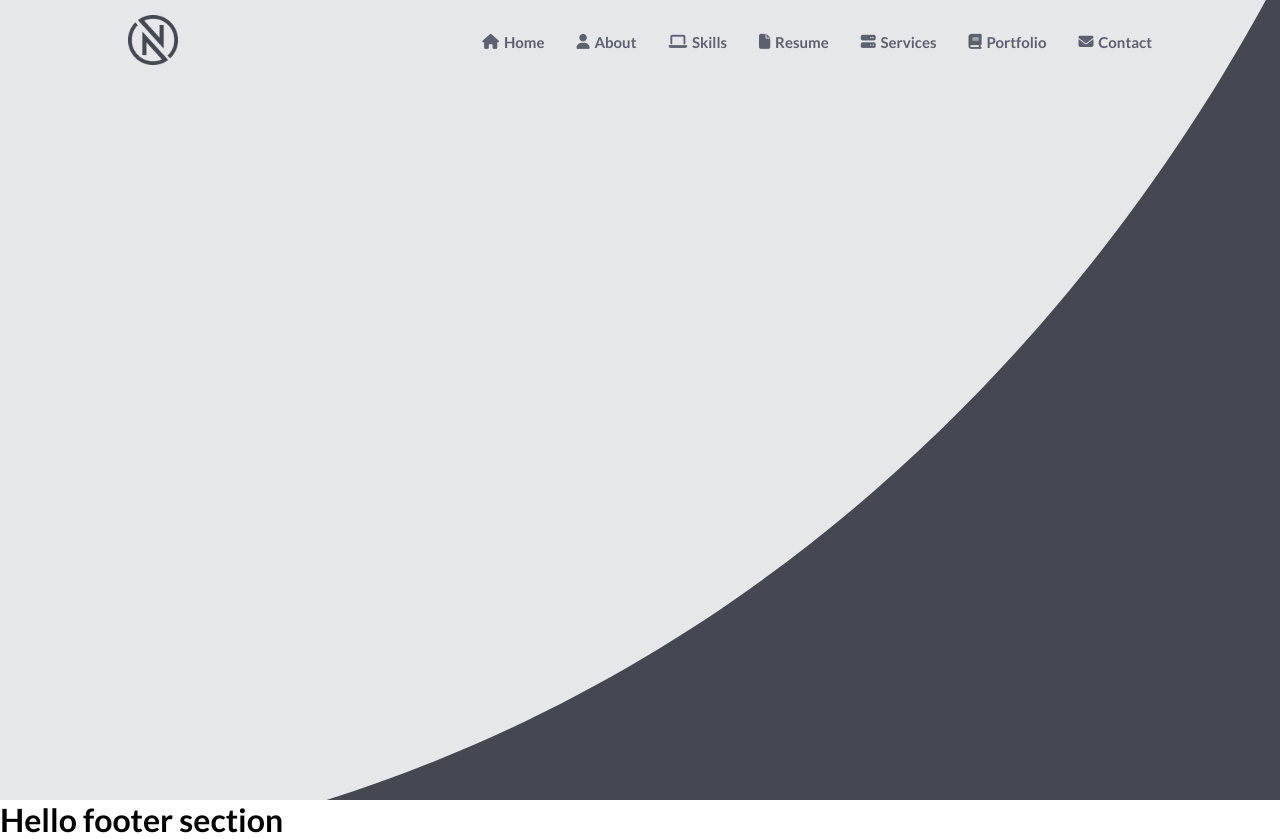
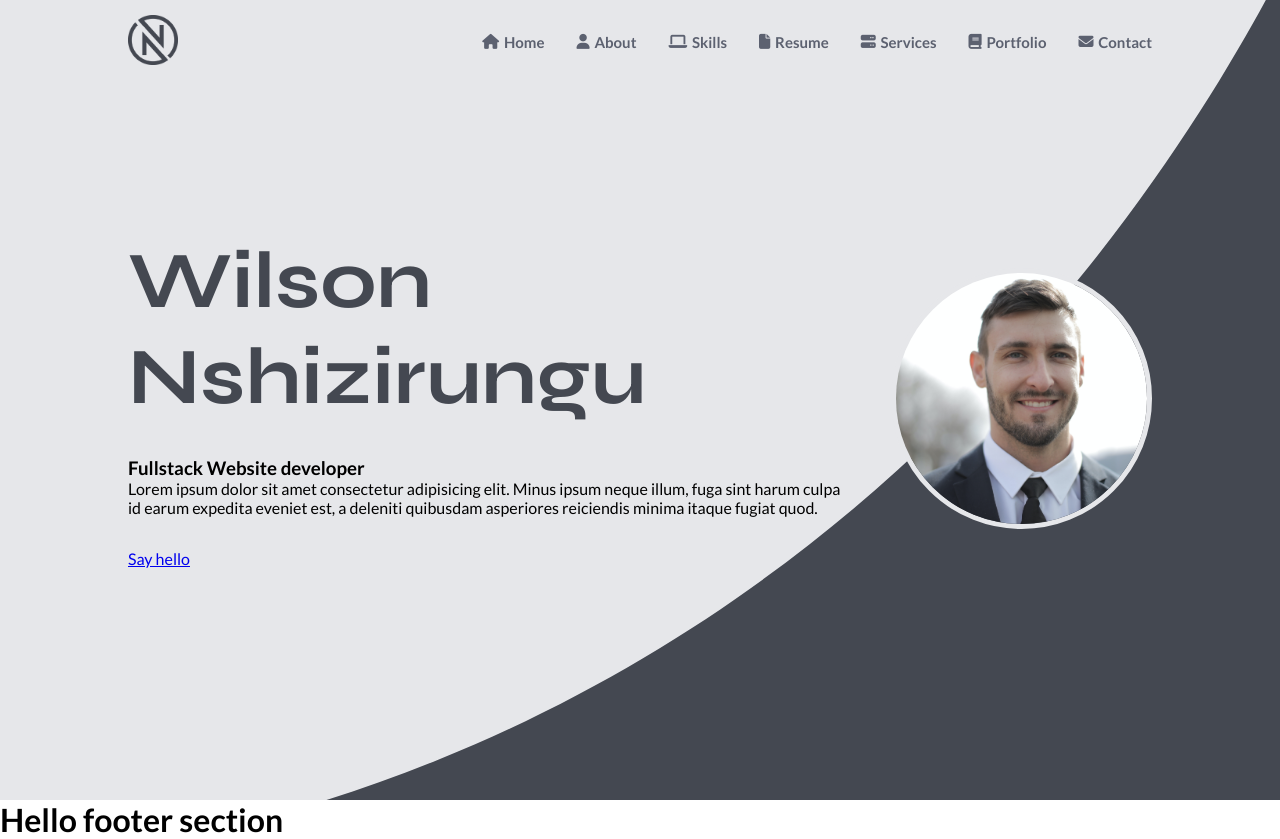
Before and after one commit to nshizi1/portfolio, a React (Create React App) app: page / in a window 1280 px wide. Built offline with nearby package versions, Linux system fonts and the light colour scheme.

Commit message:
hero section development

```diff
--- a/src/components/Home.jsx
+++ b/src/components/Home.jsx
@@ -3,7 +3,27 @@ import React from 'react'
 function Home() {
   return (
     <main>
-      <div id="hero"></div>
+      <section id="hero">
+        <div className="contents">
+          <div className="intro">
+            <div className="texts">
+              <h1>Wilson Nshizirungu</h1>
+              <div className="desc">
+                <h3>Fullstack Website developer</h3>
+                <p>Lorem ipsum dolor sit amet consectetur adipisicing elit. Minus ipsum neque illum, fuga sint harum culpa id earum expedita eveniet est, a deleniti quibusdam asperiores reiciendis minima itaque fugiat quod.</p>
+              </div>
+              <a href="#about" className="btn-get-started">Say hello</a>
+            </div>
+            <div className="image">
+              <img src={require("../images/hero.jpg")} alt="Developer's profile" />
+            </div>
+          </div>
+          <div className="social">
+          </div>
+          <div className="scroll">
+          </div>
+        </div>
+      </section>
     </main>
   )
 }
--- a/src/styles/App.css
+++ b/src/styles/App.css
@@ -143,6 +143,39 @@ main{
         background-repeat: no-repeat;
         background-size: cover;
         background-attachment: fixed;
+        padding: 80px 10%;
+        & .contents{
+            height: 100%;
+            overflow: hidden;
+            & img{
+                width: 100%;
+                aspect-ratio: 1;
+                object-fit: cover;
+                border-radius: 50%;
+                border: solid 5px var(--platinum);
+            }
+            & .intro{
+                display: flex;
+                gap: 3rem;
+                height: 100%;
+                justify-content: space-between;
+                align-items: center;
+                justify-content: center;
+                & .image{
+                    width: 50%;
+                }
+                & .texts{
+                    display: flex;
+                    flex-direction: column;
+                    gap: 2rem;
+                    & h1{
+                        font-size: 5rem;
+                        font-family: 'Syne', sans-serif;
+                        color: var(--charcoal);
+                    }
+                }
+            }
+        }
     }
 }
 
```
